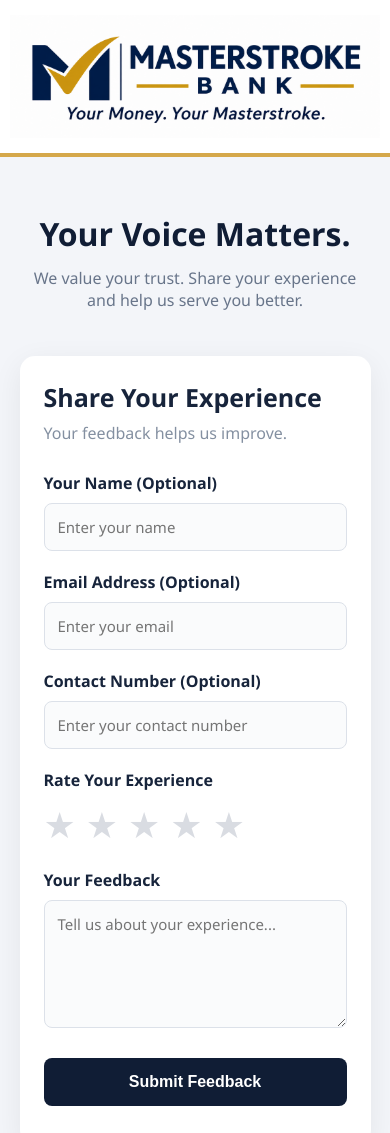
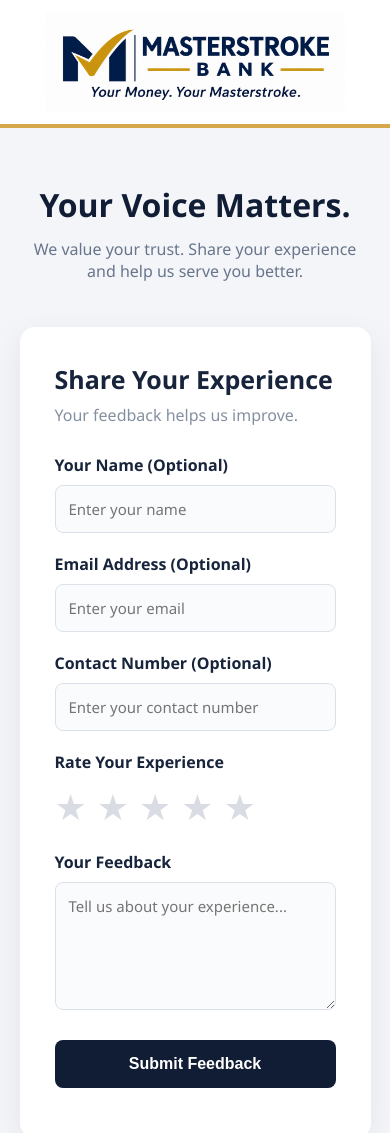
Before and after one commit to aspro74/masterstroke-bank, a plain HTML site: page index.html in a window 390 px wide. Shown: the top 1133 px of the page. Drawn offline with Linux system fonts and the light colour scheme.

Commit message:
Update bank logo size and media query styles
Adjusted logo dimensions and media query styles for better responsiveness.

```diff
--- a/style.css
+++ b/style.css
@@ -187,25 +187,18 @@ header {
 
 .bank-logo {
     display: block;
-    width: 100%;
-    max-width: 650px;
+    width: 420px;
+    max-width: 85%;
     height: auto;
     margin: auto;
 }
-
-/* Mobile logo */
-
 @media (max-width: 600px) {
     header {
-        padding: 15px 10px;
+        padding: 12px 10px;
     }
 
     .bank-logo {
-        max-width: 100%;
+        width: 300px;
+        max-width: 90%;
     }
 }
-
-    .feedback-card {
-        padding: 24px;
-    }
-}
```
